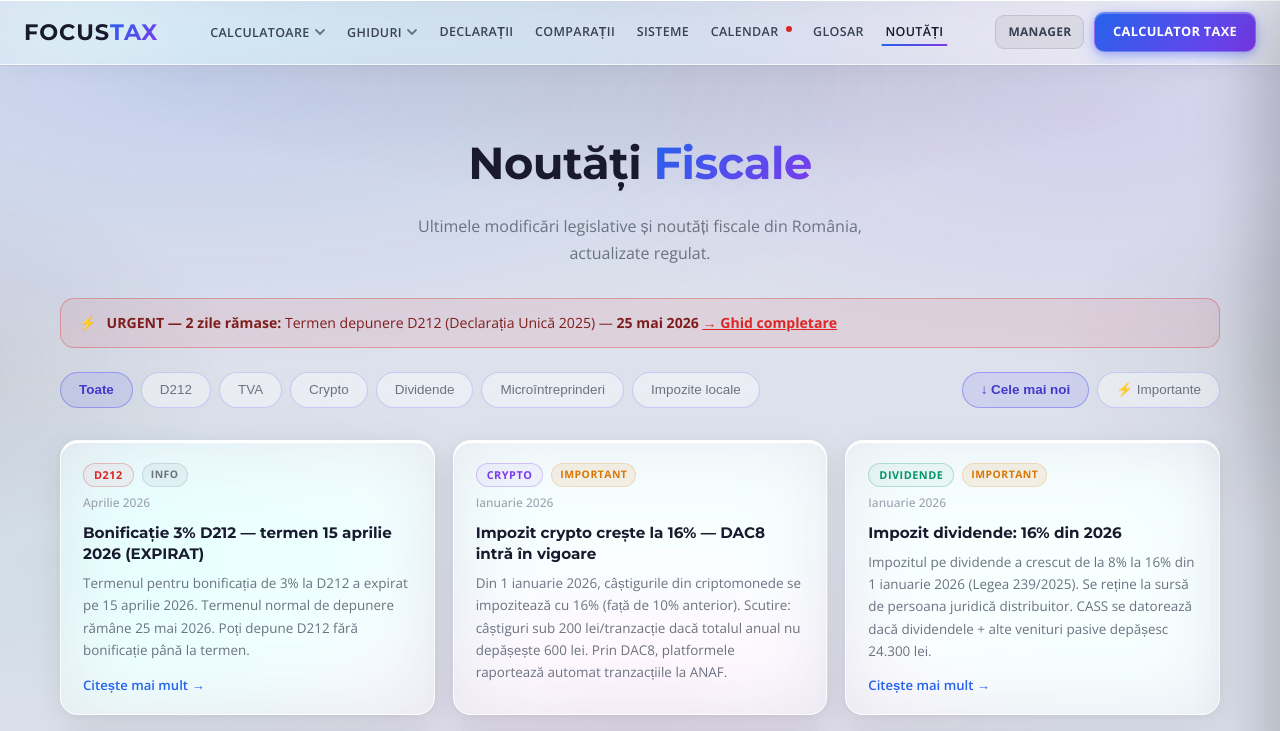
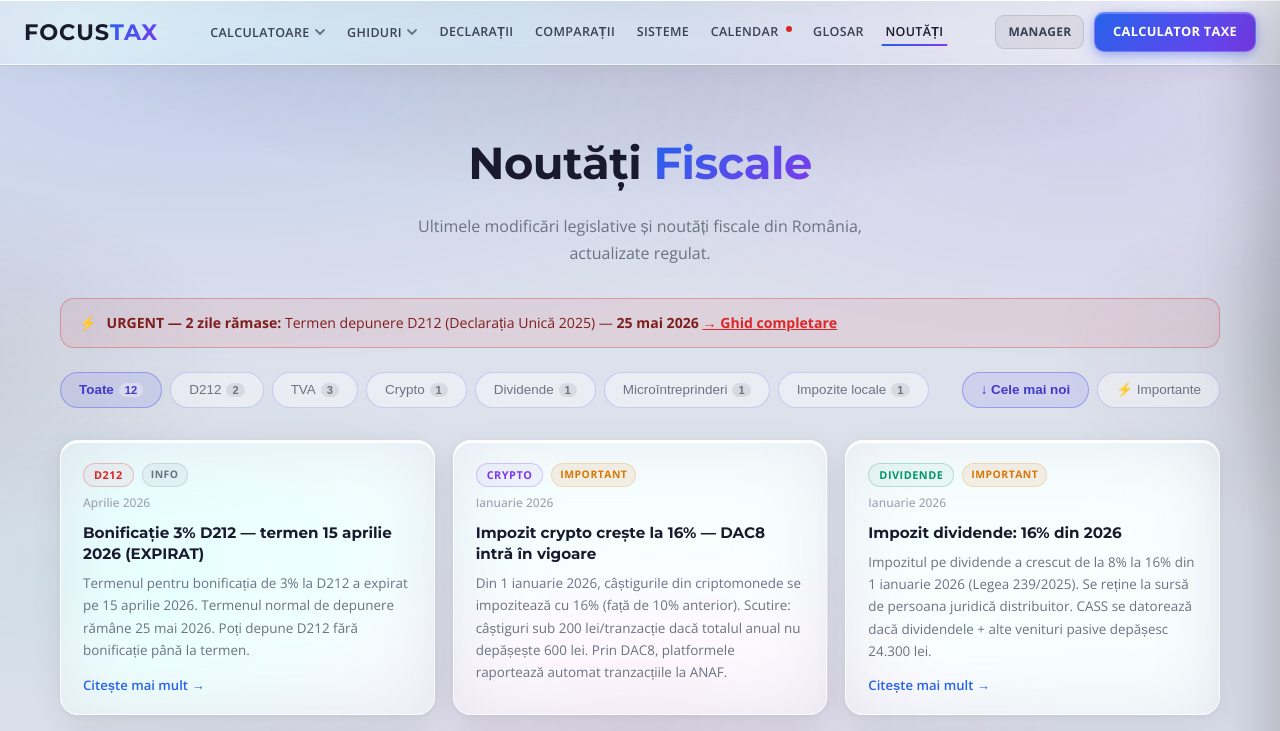
Before and after one commit to AndreeaM-star/focustax, a Next.js app: page /noutati in a window 1280 px wide. Shown: the top 731 px of the page. Built offline with nearby package versions, Linux system fonts and the light colour scheme.

Commit message:
feat: count badges on noutati filter buttons
Co-Authored-By: Claude Sonnet 4.6 <noreply@anthropic.com>

```diff
--- a/app/noutati/page.tsx
+++ b/app/noutati/page.tsx
@@ -187,15 +187,25 @@ export default function NoutatiPage() {
 
         {/* Filters + Sort */}
         <div className={styles.filtrRow}>
-          {FILTRE.map(f => (
+          {FILTRE.map(f => {
+            const count = f === "Toate" ? noutatiActive.length : noutatiActive.filter(n => n.categorie === f).length;
+            return (
               <button
                 key={f}
                 onClick={() => setFiltru(f)}
                 className={`${styles.filtrBtn} ${filtru === f ? styles.filtrBtnActive : ""}`}
               >
                 {f}
+                {count > 0 && (
+                  <span style={{
+                    marginLeft: 5, fontSize: "0.7rem", fontWeight: 700,
+                    background: filtru === f ? "rgba(255,255,255,0.3)" : "rgba(0,0,0,0.08)",
+                    borderRadius: 10, padding: "1px 6px",
+                  }}>{count}</span>
+                )}
               </button>
-          ))}
+            );
+          })}
           <span style={{ flex: 1 }} />
           <button onClick={() => setSortare("noi")} className={`${styles.filtrBtn} ${sortare === "noi" ? styles.filtrBtnActive : ""}`}>↓ Cele mai noi</button>
           <button onClick={() => setSortare("importante")} className={`${styles.filtrBtn} ${sortare === "importante" ? styles.filtrBtnActive : ""}`}>⚡ Importante</button>
```
Lines whose indentation alone changed are shown as unchanged.
